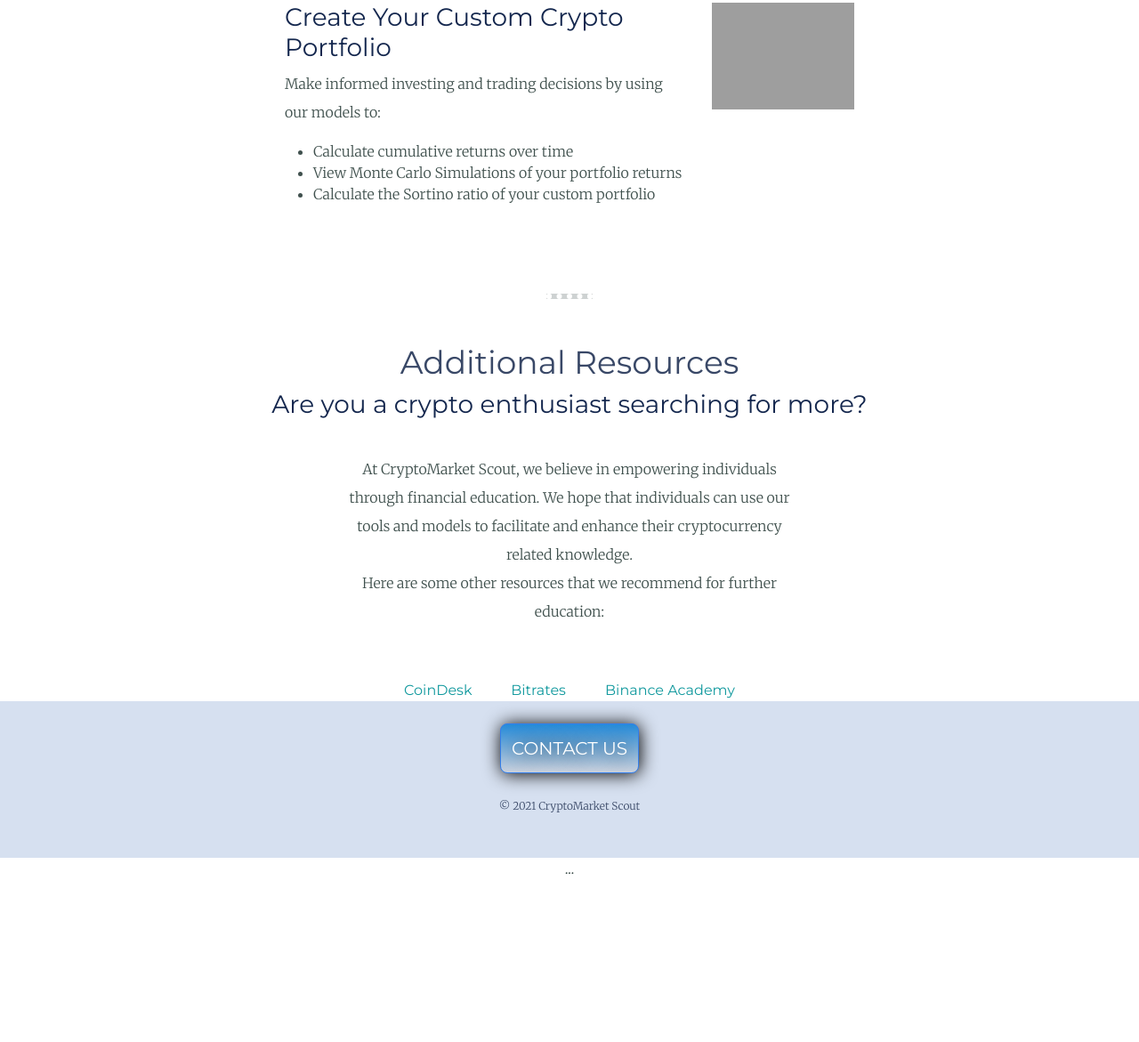
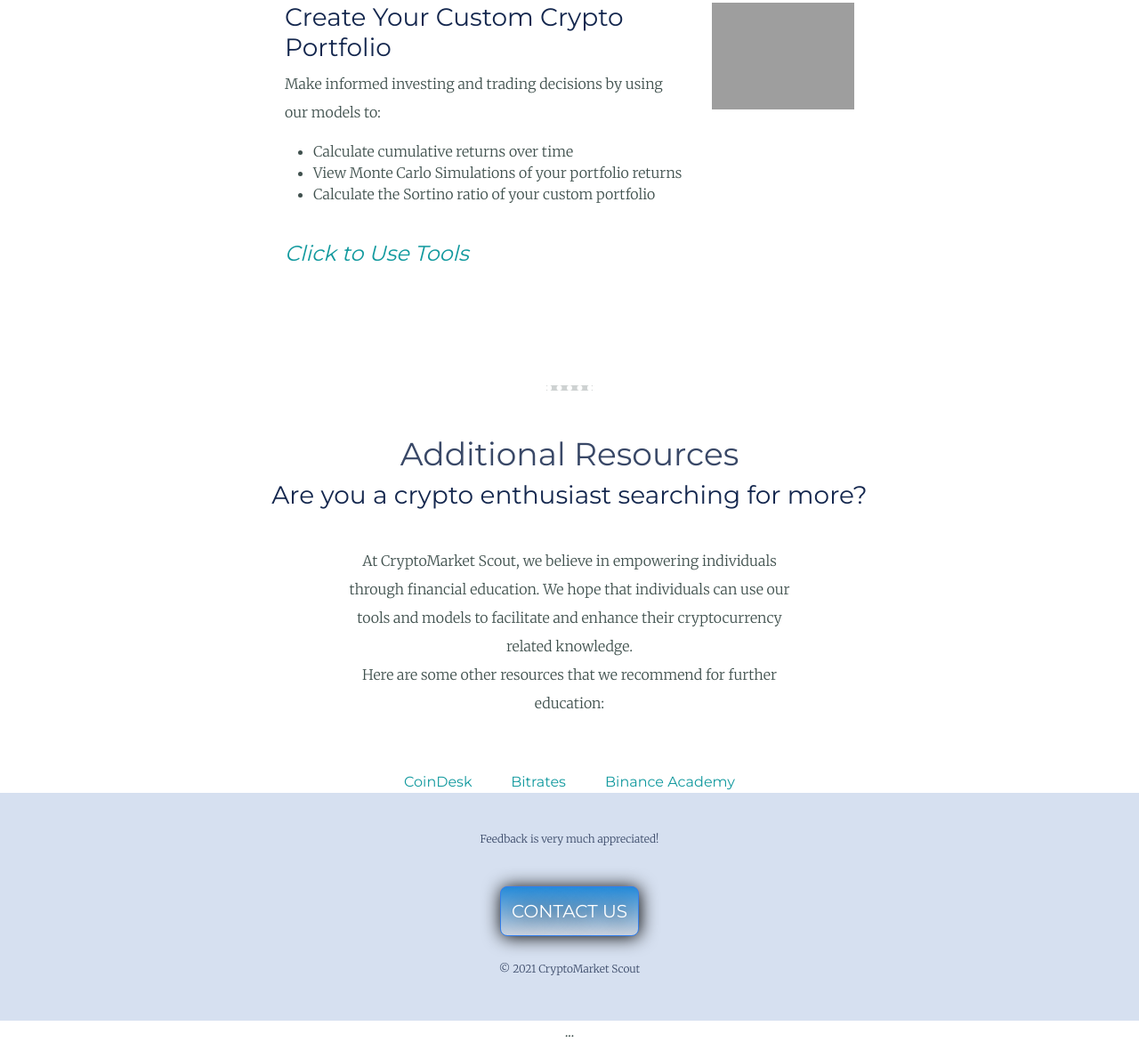
Before and after one commit to RawnakMahjabib/CryptoMarket-Scout, a plain HTML site: page index.html in a window 1280 px wide. Shown: the part 1747-2918 px from the top of the page at 89% size. Before the commit the page ends 2735 px from the top, so only its background shows below. Drawn offline with nearby package versions, Linux system fonts and the light colour scheme; grey boxes are pictures that could not be loaded.

Commit message:
Add hyperlink

```diff
--- a/index.html
+++ b/index.html
@@ -98,6 +98,7 @@
             Calculate the Sortino ratio of your custom portfolio
           </li>
         </ul>
+        <a class="dashboard" href="http://localhost:62343"><h4 class="ink"><em>Click to Use Tools</em></h4></a>
           </section>
       </div>
     </div>
@@ -120,6 +121,7 @@
     </div>
   </section>
   <div class="bottom-container">
+    <p class="copyright">Feedback is very much appreciated!</p>
     <a class="BUTTON_OWB" href="mailto:rawnakmahjabib@email.com">CONTACT US</a>
     <p class="copyright">© 2021 CryptoMarket Scout</p>
   </div>
```
